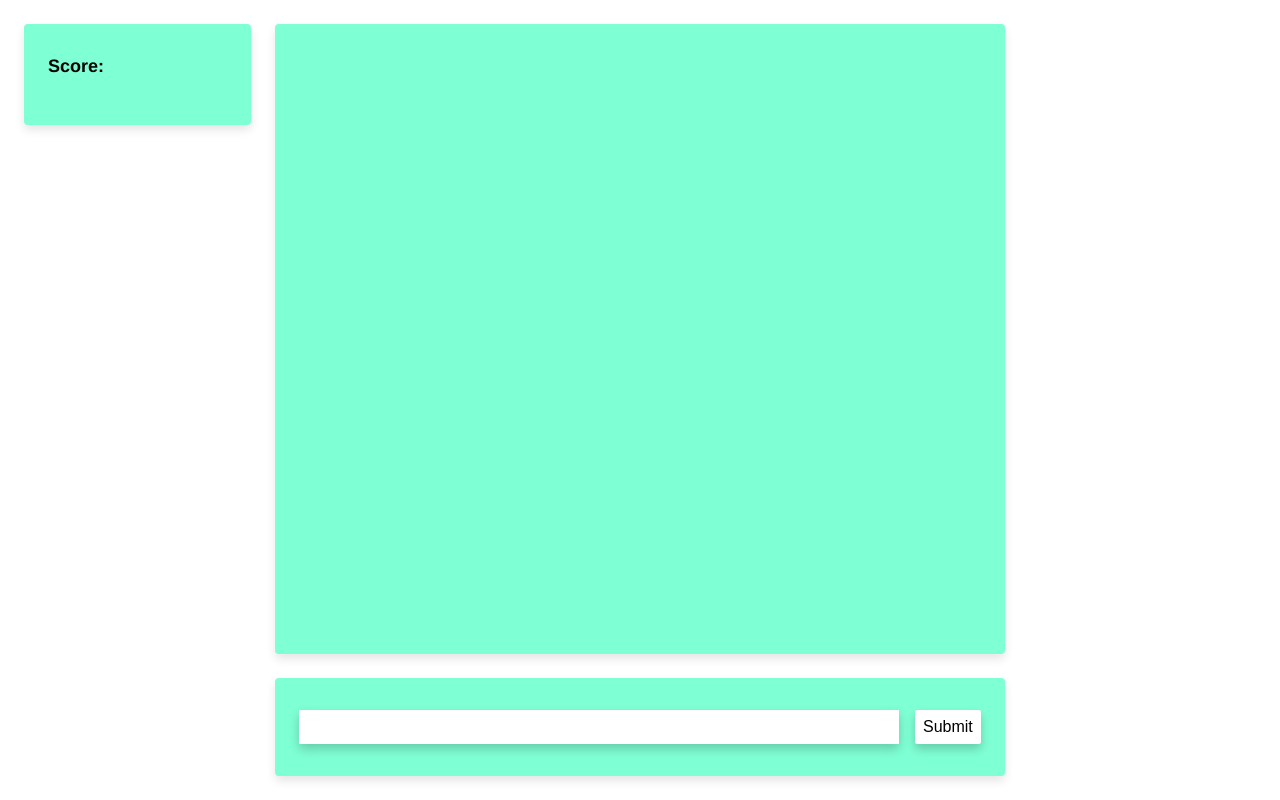
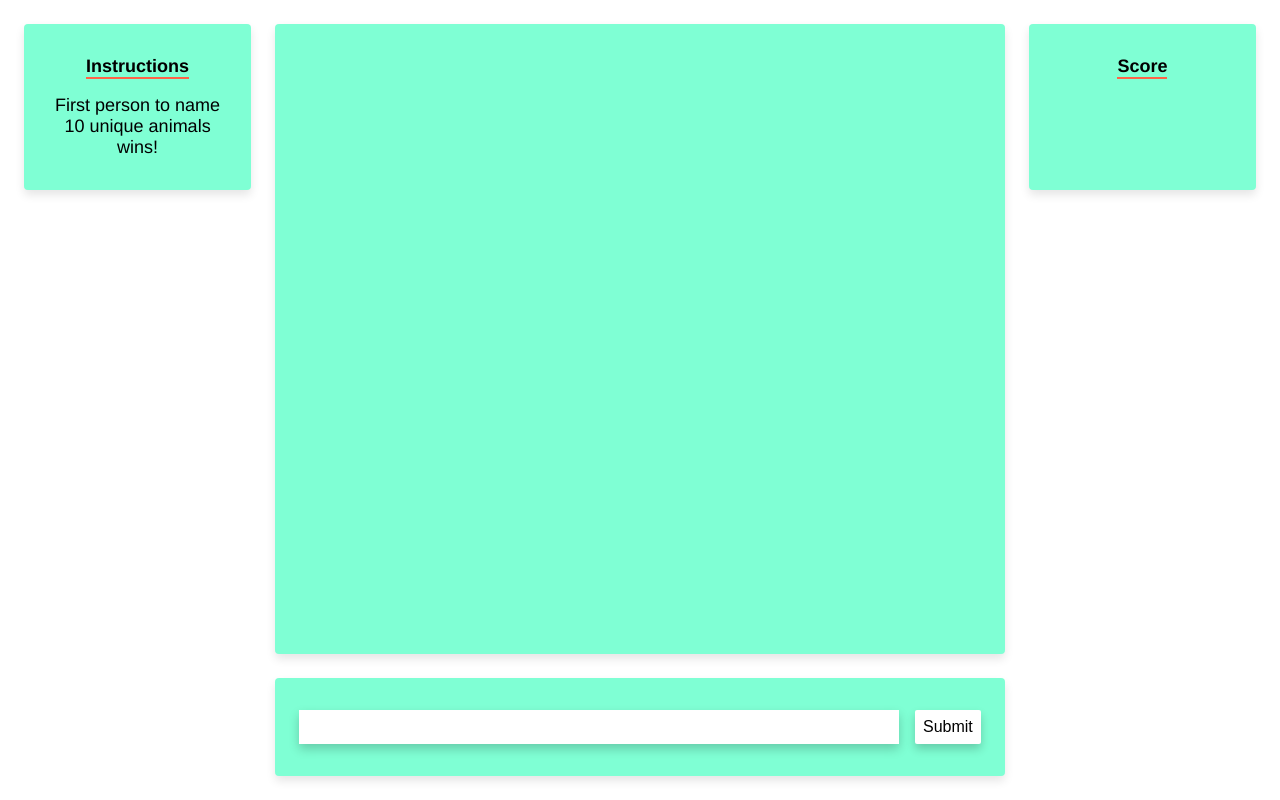
Before and after one commit to RhodesPeter/type-game, a website: page backend/views/pages/play.html in a window 1280 px wide. Drawn offline with nearby package versions, Linux system fonts and the light colour scheme; files that its build step writes are made by us from their sources; no server answers.

Commit message:
Add game instructions

```diff
--- a/backend/views/pages/play.html
+++ b/backend/views/pages/play.html
@@ -1,11 +1,11 @@
 {% extends "base.html" %}
 {% from "partials/game-input.html" import gameInput %}
-
+{% from "partials/game-description.html" import gameDescription %}
 
 {% block content %}
   <div class="play">
     <div class="play__players section">
-      <h1 class="section__title">Score:</h1>
+      <h1 class="section__title play__players__title">Score</h1>
       <ul class="play__players-ul">
         {% for player in players %}
           <li class="play__player">{{ player }}: <span data-user-score="{{ player }}" class="play__player-score">0</span></li>
@@ -15,5 +15,6 @@
     {% include "partials/animal-game.html" %} {# Change this depending on the game #}
 
     {{ gameInput(game='animals') }}
+    {{ gameDescription(description='First person to name 10 unique animals wins!') }}
   </div>
 {% endblock %}
--- /dev/null
+++ b/backend/views/partials/game-description.html
@@ -0,0 +1,6 @@
+{% macro gameDescription(description) %}
+  <div class="section game-description">
+    <h2 class="section__title game-description__title">Instructions</h2>
+    <p class="game-description__text">{{ description }}</p>
+  </div>
+{% endmacro %}
--- a/public/css/main.css
+++ b/public/css/main.css
@@ -114,6 +114,8 @@ body {
 
 .play__players {
   grid-row: 1;
+  grid-column: 5/6;
+  text-align: center;
 }
 
 .play__player {
@@ -302,3 +304,20 @@ body {
   box-shadow: 0 2px 2px 0 rgba(0, 0, 0, 0.1);
   z-index: 1;
 }
+
+.game-description {
+  grid-column: 1/2;
+  grid-row: 1;
+  text-align: center;
+  height: fit-content;
+}
+
+.game-description__title,
+.play__players__title {
+  border-bottom: 2px solid tomato;
+  display: inline-block;
+}
+
+.game-description__text {
+  font-size: 18px;
+}
```
